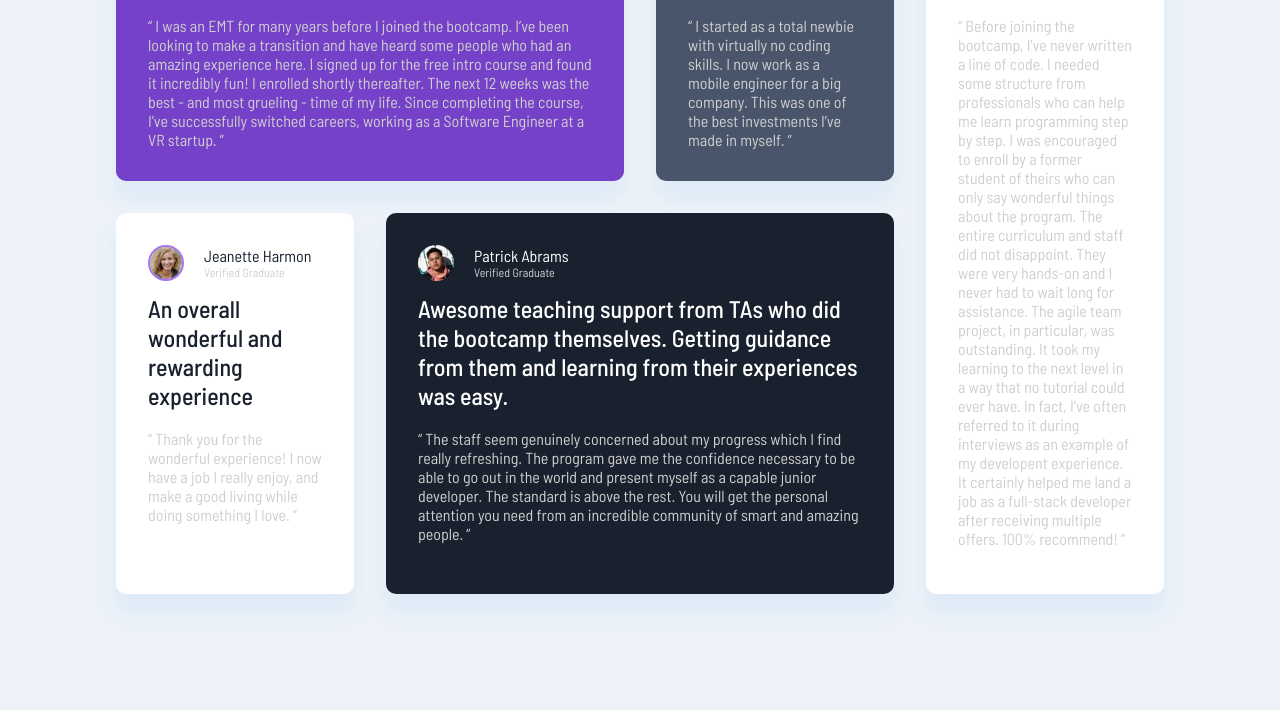
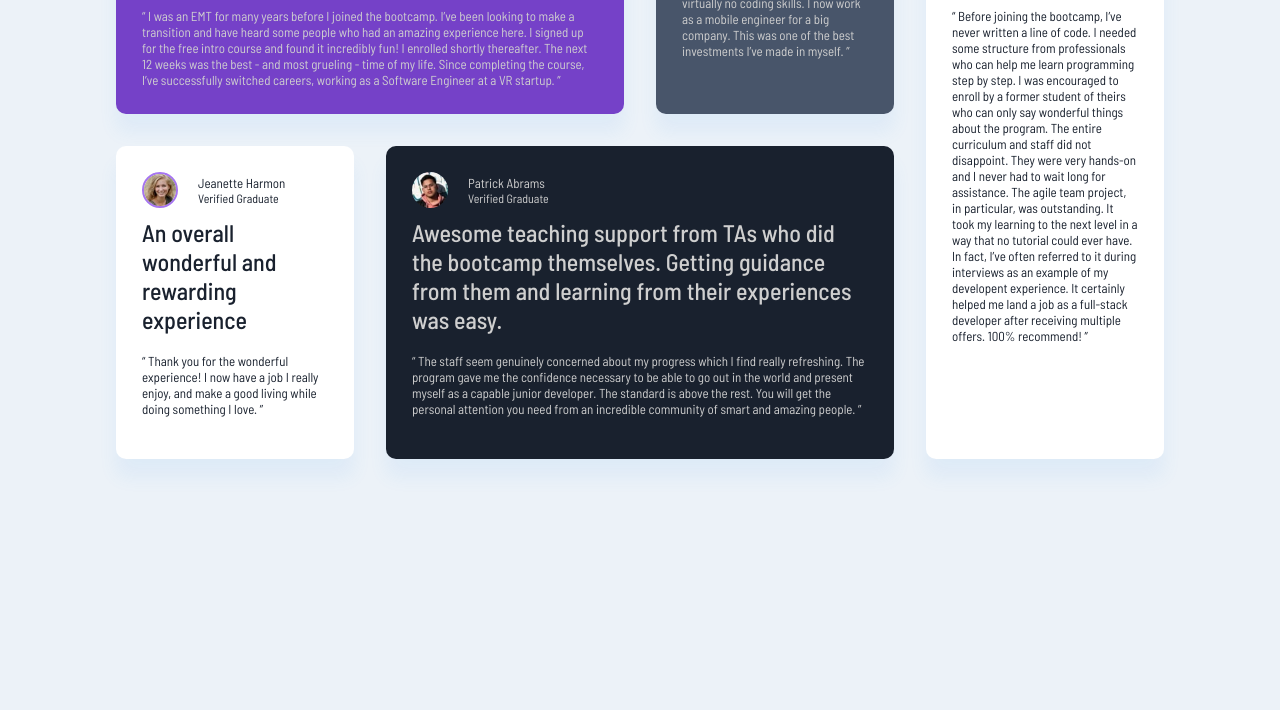
Before and after one commit to MatthewPCope/Testimonials_Grid, a plain HTML site: page index.html in a window 1280 px wide. Shown: the part 336-1046 px from the top of the page. After the commit the page ends 931 px from the top, so only its background shows below. Drawn offline with Linux system fonts and the light colour scheme.

Commit message:
fixed a few things

```diff
--- a/style.css
+++ b/style.css
@@ -43,7 +43,7 @@ body{
     background-color: #ffffff;
     padding: var(--space-md);
     box-shadow: 0 1.8rem 1.8rem rgba(84, 158, 242, 0.086);
-    font-size: 1.6rem;
+    font-size: 1.3rem;
 }
 .card--1{
     background-color: var(--color-violet);
@@ -60,9 +60,14 @@ body{
 .card--5{
     background-color: var(--color-dark-blackish-blue);
 }
+.card--1,
+.card--2,
+.card--5{
+    color: var(--color-light-gray);
+}
 .card--3,
 .card--4{
-    color: var(--color-dark-blackish-blue);;
+    color: var(--color-dark-blackish-blue);
 }
 .card--1 .image,
 .card--4 .image{
@@ -96,9 +101,7 @@ body{
     position: relative;
     z-index: 1;
 }
-.card-text{
-    color: var(--color-light-gray);
-}
+
 .graduate{
     font-size: 1.2rem;
 }
```
